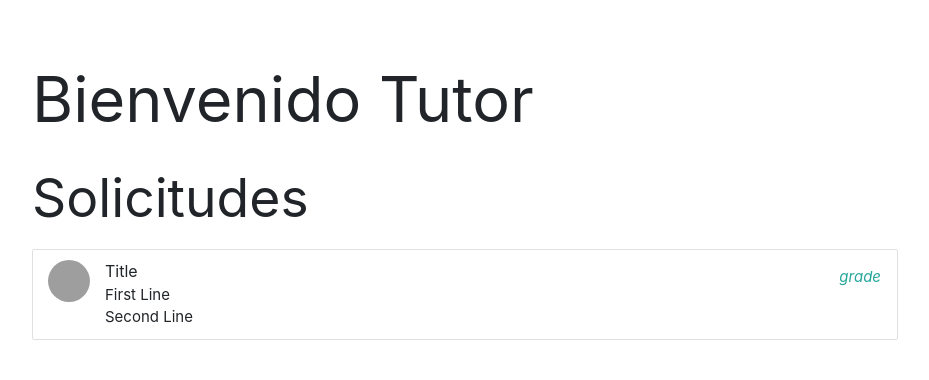
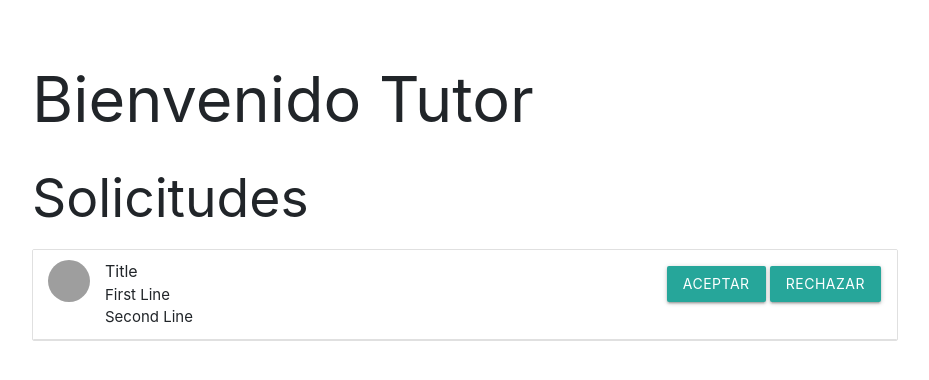
Before and after one commit to Yordi23/Tutor.me, a Django app: page /homepage_tutor/ in a window 1280 px wide. Shown: the top 380 px of the page, without its empty margins (175-1104 px from the left). Run offline with Django 3.2, Linux system fonts and the light colour scheme; tables that the repository leaves empty hold one stand-in row (values such as "Sample post"); some libraries are stand-ins or nearby versions; grey boxes are pictures that could not be loaded.

Commit message:
FrontEnd basic changes, new cards, new buttons.

```diff
--- a/main/static/css/styles.css
+++ b/main/static/css/styles.css
@@ -1,6 +1,20 @@
-.home-container{
-    display: flex;
-    justify-content: center;
-    margin-top: 200px;
-    background-color: rgb(172, 168, 168);
+.home-container {
+  display: flex;
+  justify-content: center;
+  margin-top: 200px;
+  background-color: rgb(172, 168, 168);
 }
+
+.cd-fixed-background .cd-content::after {
+  /* phone image on small devices */
+  content: "";
+  display: block;
+  width: 100%;
+  padding: 60% 0;
+  margin: 2em auto 0;
+}
+
+.card-img {
+  display: flex;
+  justify-content: center;
+}
--- a/main/templates/main/header.html
+++ b/main/templates/main/header.html
@@ -1,38 +1,50 @@
 {% load static %}
-<!doctype html>
+<!DOCTYPE html>
 <html lang="en">
+
 <head>
-    <meta charset="UTF-8">
-    <meta name="viewport" content="width=device-width, initial-scale=1.0">
-    <meta http-equiv="X-UA-Compatible" content="ie=edge">
+  <meta charset="UTF-8" />
+  <meta name="viewport" content="width=device-width, initial-scale=1.0" />
+  <meta http-equiv="X-UA-Compatible" content="ie=edge" />
   <title>Document</title>
 
   <!-- Required meta tags -->
-     <meta charset="utf-8">
-     <meta name="viewport" content="width=device-width, initial-scale=1, shrink-to-fit=no">
+  <meta charset="utf-8" />
+  <meta name="viewport" content="width=device-width, initial-scale=1, shrink-to-fit=no" />
 
-    <link rel="stylesheet" href="https://stackpath.bootstrapcdn.com/bootstrap/4.3.1/css/bootstrap.min.css" integrity="sha384-ggOyR0iXCbMQv3Xipma34MD+dH/1fQ784/j6cY/iJTQUOhcWr7x9JvoRxT2MZw1T" crossorigin="anonymous">
-    <link rel="stylesheet" type="text/css" href="{% static 'css/styles.css' %}">
+  <link rel="stylesheet" href="https://stackpath.bootstrapcdn.com/bootstrap/4.3.1/css/bootstrap.min.css"
+    integrity="sha384-ggOyR0iXCbMQv3Xipma34MD+dH/1fQ784/j6cY/iJTQUOhcWr7x9JvoRxT2MZw1T" crossorigin="anonymous" />
+  <link rel="stylesheet" type="text/css" href="{% static 'css/styles.css' %}" />
 
   <!-- Compiled and minified CSS -->
-      <link rel="stylesheet" href="https://cdnjs.cloudflare.com/ajax/libs/materialize/1.0.0/css/materialize.min.css">
+  <link rel="stylesheet" href="https://cdnjs.cloudflare.com/ajax/libs/materialize/1.0.0/css/materialize.min.css" />
 
   <!-- Compiled and minified JavaScript -->
   <script src="https://cdnjs.cloudflare.com/ajax/libs/materialize/1.0.0/js/materialize.min.js"></script>
+</head>
 
-</head>
 <body>
+
   {% if user.is_authenticated %}
+
   {% include "main/includes/navbar.html" %}
+
   {% endif %}
+
   <div class="container">
-        <br>
-        {% block content %}
-        {% endblock %}
+    <br />
+    {% block content %} {% endblock %}
   </div>
 
-    <script src="https://code.jquery.com/jquery-3.3.1.slim.min.js" integrity="sha384-q8i/X+965DzO0rT7abK41JStQIAqVgRVzpbzo5smXKp4YfRvH+8abtTE1Pi6jizo" crossorigin="anonymous"></script>
-    <script src="https://cdnjs.cloudflare.com/ajax/libs/popper.js/1.14.7/umd/popper.min.js" integrity="sha384-UO2eT0CpHqdSJQ6hJty5KVphtPhzWj9WO1clHTMGa3JDZwrnQq4sF86dIHNDz0W1" crossorigin="anonymous"></script>
-    <script src="https://stackpath.bootstrapcdn.com/bootstrap/4.3.1/js/bootstrap.min.js" integrity="sha384-JjSmVgyd0p3pXB1rRibZUAYoIIy6OrQ6VrjIEaFf/nJGzIxFDsf4x0xIM+B07jRM" crossorigin="anonymous"></script>
+  <script src="https://code.jquery.com/jquery-3.3.1.slim.min.js"
+    integrity="sha384-q8i/X+965DzO0rT7abK41JStQIAqVgRVzpbzo5smXKp4YfRvH+8abtTE1Pi6jizo"
+    crossorigin="anonymous"></script>
+  <script src="https://cdnjs.cloudflare.com/ajax/libs/popper.js/1.14.7/umd/popper.min.js"
+    integrity="sha384-UO2eT0CpHqdSJQ6hJty5KVphtPhzWj9WO1clHTMGa3JDZwrnQq4sF86dIHNDz0W1"
+    crossorigin="anonymous"></script>
+  <script src="https://stackpath.bootstrapcdn.com/bootstrap/4.3.1/js/bootstrap.min.js"
+    integrity="sha384-JjSmVgyd0p3pXB1rRibZUAYoIIy6OrQ6VrjIEaFf/nJGzIxFDsf4x0xIM+B07jRM"
+    crossorigin="anonymous"></script>
 </body>
+
 </html>
--- a/main/templates/main/home.html
+++ b/main/templates/main/home.html
@@ -1,6 +1,4 @@
-{% extends "main/header.html"%}
-
-{% block content %}
+{% extends "main/header.html"%} {% block content %}
 <div>
   <div>
     <p>Login:</p>
--- a/main/templates/main/homepage_tutor.html
+++ b/main/templates/main/homepage_tutor.html
@@ -1,6 +1,4 @@
-{% extends "main/header.html"%}
-
-{% block content %}
+{% extends "main/header.html"%} {% block content %}
 
 <h1>Bienvenido Tutor</h1>
 <h2>Solicitudes</h2>
@@ -8,15 +6,22 @@
 <ul class="collection">
   {% for user_request in user_requests %}
   <li class="collection-item avatar">
-          <img src="https://cdn.business2community.com/wp-content/uploads/2017/08/blank-profile-picture-973460_640.png" alt="Profile Picture" class="circle">
+    <img
+      src="https://cdn.business2community.com/wp-content/uploads/2017/08/blank-profile-picture-973460_640.png"
+      alt="Profile Picture"
+      class="circle"
+    />
     <span class="title">Title</span>
-          <p>First Line <br>
+    <p>
+      First Line <br />
       Second Line
     </p>
-          <a href="#!" class="secondary-content"><i class="material-icons">grade</i></a>
+    <a href="#!" class="secondary-content">
+      <button type="button" class="btn btn-primary">Aceptar</button>
+      <button type="button" class="btn btn-primary">Rechazar</button>
+      <!-- <i class="material-icons">grade</i></a -->
   </li>
   {% endfor %}
 </ul>
 
-
 {% endblock %}
```
Also changed, not shown: main/templates/main/header2.html (+9 -12 lines), main/templates/main/homepage_student.html (+19 -19 lines), main/templates/main/student_signup.html (+9 -12 lines), main/templates/main/tutor_signup.html (+4 -8 lines). Lines whose indentation alone changed are shown as unchanged.
